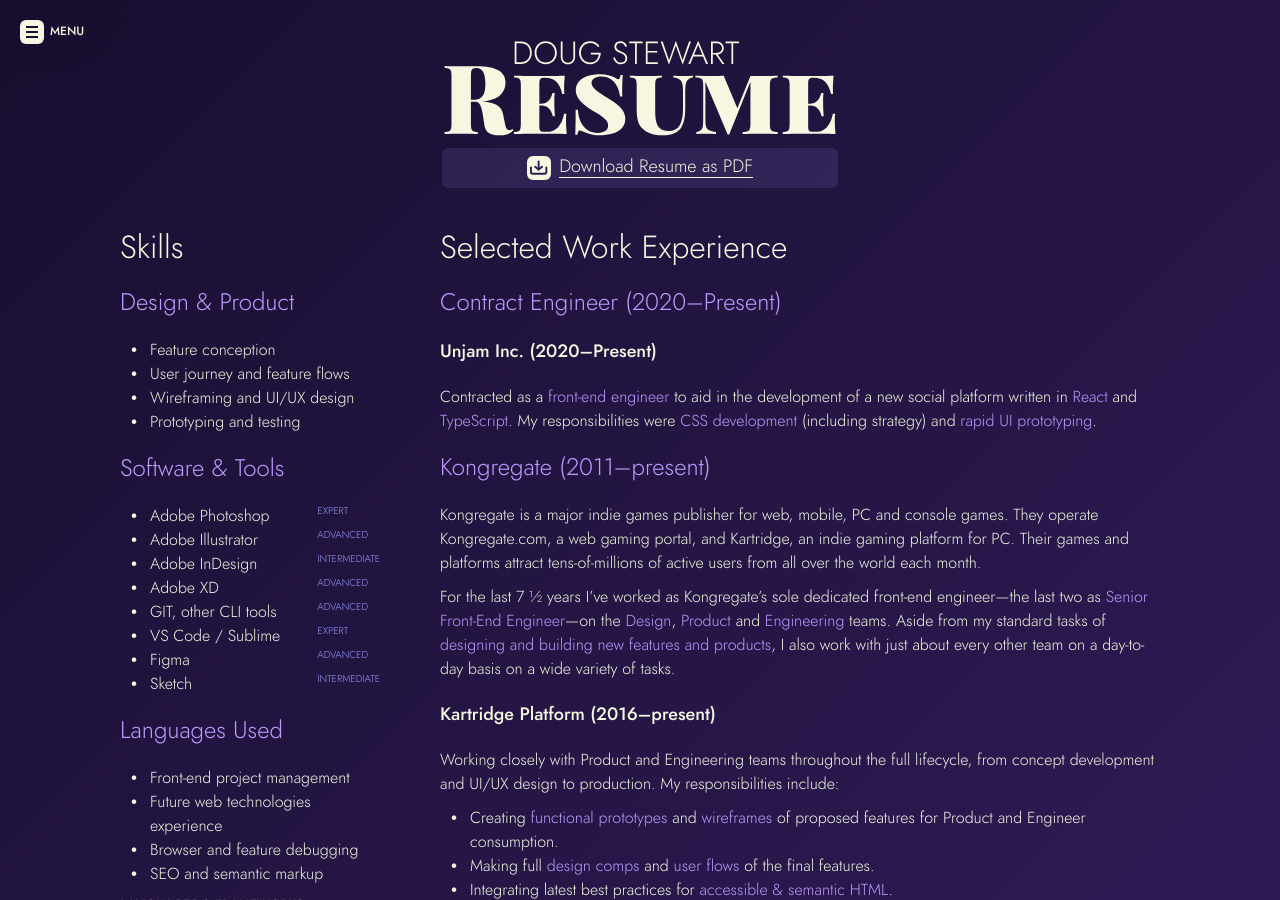
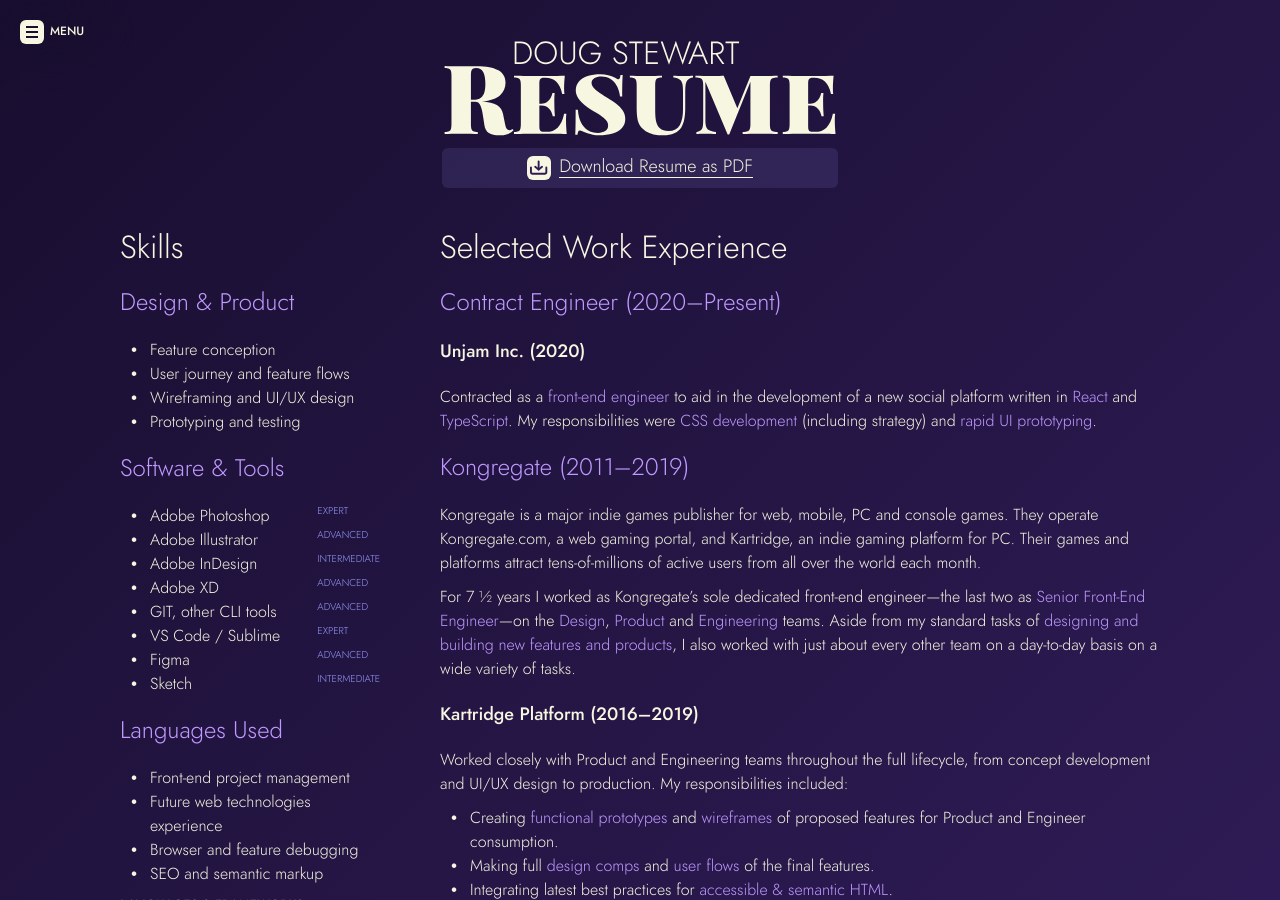
Before and after one commit to doug-stewart/doug-stewart.github.io, a Jekyll site: the page built from resume/index.html, in a window 1280 px wide and 900 px high. Built offline with Jekyll 4.4.1, drawn with Linux system fonts in a browser that asks for light colours.

Commit message:
:pencil: fix dates and tenses

```diff
--- a/resume/index.html
+++ b/resume/index.html
@@ -87,13 +87,13 @@
   <section class="resume-work">
     <h2>Selected Work Experience</h2>
     <h3>Contract Engineer (<time>2020</time>&ndash;<time>Present</time>)</h3>
-    <h4>Unjam Inc. (<time>2020</time>&ndash;<time>Present</time>)</h4>
+    <h4>Unjam Inc. (<time>2020</time>)</h4>
     <p>Contracted as a <em>front-end engineer</em> to aid in the development of a new social platform written in <em>React</em> and <em>TypeScript</em>. My responsibilities were <em>CSS development</em> (including strategy) and <em>rapid UI prototyping</em>.</p>
-    <h3>Kongregate (<time>2011</time>&ndash;<time>present</time>)</h3>
+    <h3>Kongregate (<time>2011</time>&ndash;<time>2019</time>)</h3>
     <p>Kongregate is a major indie games publisher for web, mobile, PC and console games. They operate Kongregate.com, a web gaming portal, and Kartridge, an indie gaming platform for PC. Their games and platforms attract tens-of-millions of active users from all over the world each month.</p>
-    <p>For the last 7 &half; years I&rsquo;ve worked as Kongregate&rsquo;s sole dedicated front-end engineer&mdash;the last two as <em>Senior Front-End Engineer</em>&mdash;on the <em>Design</em>, <em>Product</em> and <em>Engineering</em> teams. Aside from my standard tasks of <em>designing and building new features and products</em>, I also work with just about every other team on a day-to-day basis on a wide variety of tasks.</p>
-    <h4>Kartridge Platform (<time>2016</time>&ndash;<time>present</time>)</h4>
-    <p>Working closely with Product and Engineering teams throughout the full lifecycle, from concept development and UI/UX design to production. My responsibilities include:</p>
+    <p>For 7 &half; years I worked as Kongregate&rsquo;s sole dedicated front-end engineer&mdash;the last two as <em>Senior Front-End Engineer</em>&mdash;on the <em>Design</em>, <em>Product</em> and <em>Engineering</em> teams. Aside from my standard tasks of <em>designing and building new features and products</em>, I also worked with just about every other team on a day-to-day basis on a wide variety of tasks.</p>
+    <h4>Kartridge Platform (<time>2016</time>&ndash;<time>2019</time>)</h4>
+    <p>Worked closely with Product and Engineering teams throughout the full lifecycle, from concept development and UI/UX design to production. My responsibilities included:</p>
     <ul>
       <li>Creating <em>functional prototypes</em> and <em>wireframes</em> of proposed features for Product and Engineer consumption.</li>
       <li>Making full <em>design comps</em> and <em>user flows</em> of the final features.</li>
```
